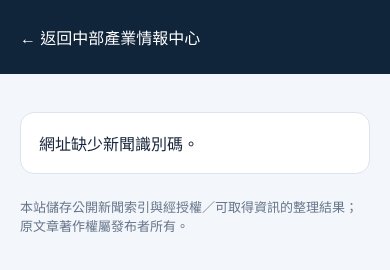
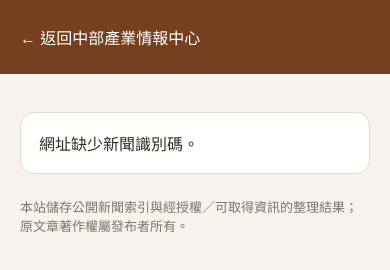
Before and after one commit to taitra-eva/central-industry, a plain HTML site: page article.html in a window 390 px wide. Drawn offline with Linux system fonts and the light colour scheme.

Commit message:
feat: warm orange theme and 30-day news retention

```diff
--- a/article.html
+++ b/article.html
@@ -2,7 +2,7 @@
 <html lang="zh-Hant"><head><meta charset="utf-8"><meta name="viewport" content="width=device-width,initial-scale=1">
 <meta name="robots" content="index,follow"><title>產業新聞內容｜中部產業情報中心</title>
 <style>
-:root{font-family:system-ui,"Noto Sans TC",sans-serif;color:#17263b;background:#f3f6fa}*{box-sizing:border-box}body{margin:0}.top{background:#10243a;padding:25px max(20px,calc((100vw - 900px)/2));color:white}.top a{color:white;text-decoration:none}.wrap{max-width:900px;padding:20px;margin:0 auto}.paper{background:white;border:1px solid #dce4ed;border-radius:14px;padding:28px;margin:18px 0}.paper h1{font-size:27px;line-height:1.5;margin:12px 0}.paper h2{font-size:19px;margin:0 0 12px}.meta{color:#65758a;font-size:14px;line-height:1.7}.flag{display:inline-block;background:#e9f1f9;border-radius:6px;padding:5px 8px;margin:4px 6px 4px 0;font-size:13px}.pending{padding:14px;background:#fff8e9;border:1px solid #ebdcae;border-radius:9px;line-height:1.8}a{color:#14588f}hr{border:0;border-top:1px solid #e2e8f0;margin:24px 0}.footer{color:#65758a;font-size:13px;padding:5px 0 30px}@media(max-width:600px){.paper{padding:18px}.paper h1{font-size:22px}}
+:root{font-family:system-ui,"Noto Sans TC",sans-serif;color:#372b24;background:#f7f2ed}*{box-sizing:border-box}body{margin:0}.top{background:#744020;padding:25px max(20px,calc((100vw - 900px)/2));color:white}.top a{color:white;text-decoration:none}.wrap{max-width:900px;padding:20px;margin:0 auto}.paper{background:white;border:1px solid #e6d9cc;border-radius:14px;padding:28px;margin:18px 0}.paper h1{font-size:27px;line-height:1.5;margin:12px 0}.paper h2{font-size:19px;margin:0 0 12px}.meta{color:#827366;font-size:14px;line-height:1.7}.flag{display:inline-block;background:#f5e9dd;border-radius:6px;padding:5px 8px;margin:4px 6px 4px 0;font-size:13px}.pending{padding:14px;background:#fff3e2;border:1px solid #e7c9a6;border-radius:9px;line-height:1.8}a{color:#99531f}hr{border:0;border-top:1px solid #e9dbce;margin:24px 0}.footer{color:#827366;font-size:13px;padding:5px 0 30px}@media(max-width:600px){.paper{padding:18px}.paper h1{font-size:22px}}
 </style></head><body><header class="top"><a href="./">← 返回中部產業情報中心</a></header><main class="wrap"><div id="detail" class="paper">載入新聞資料中…</div><div class="footer">本站儲存公開新聞索引與經授權／可取得資訊的整理結果；原文章著作權屬發布者所有。</div></main>
 <script>
 const root=document.getElementById('detail');
```
